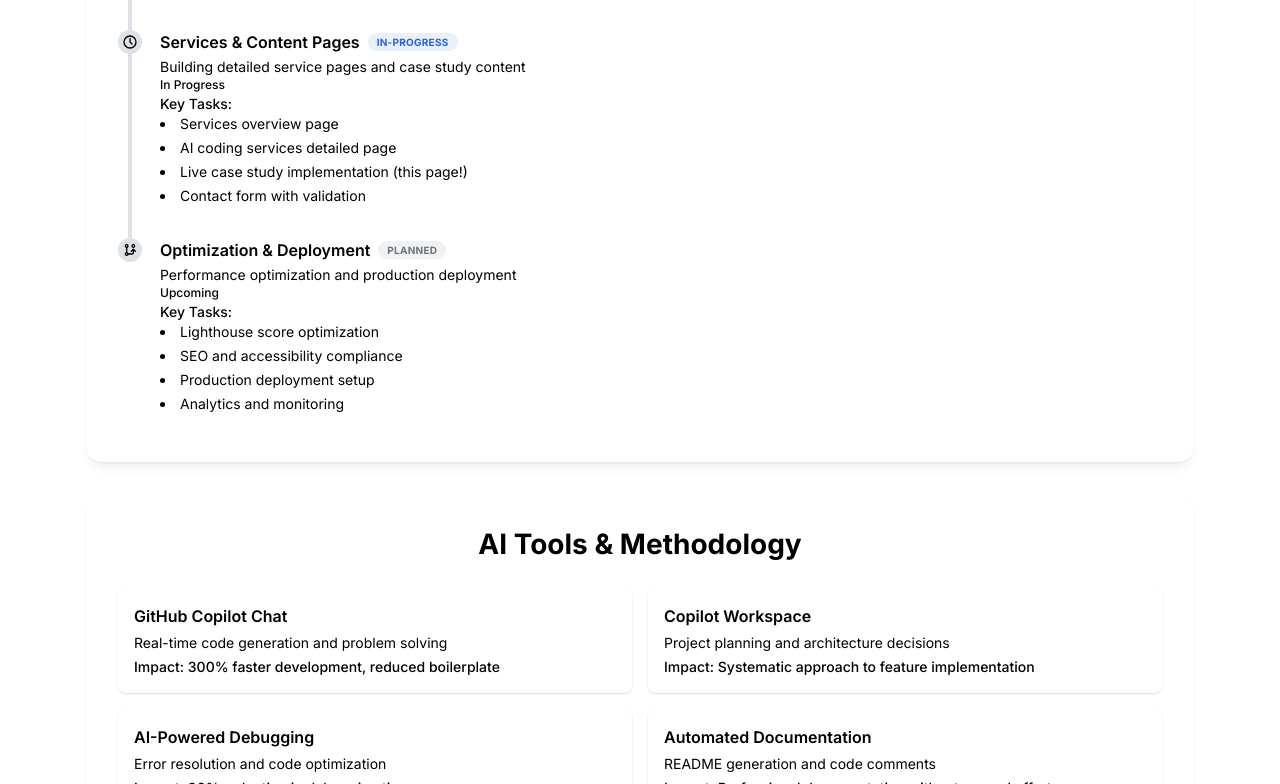
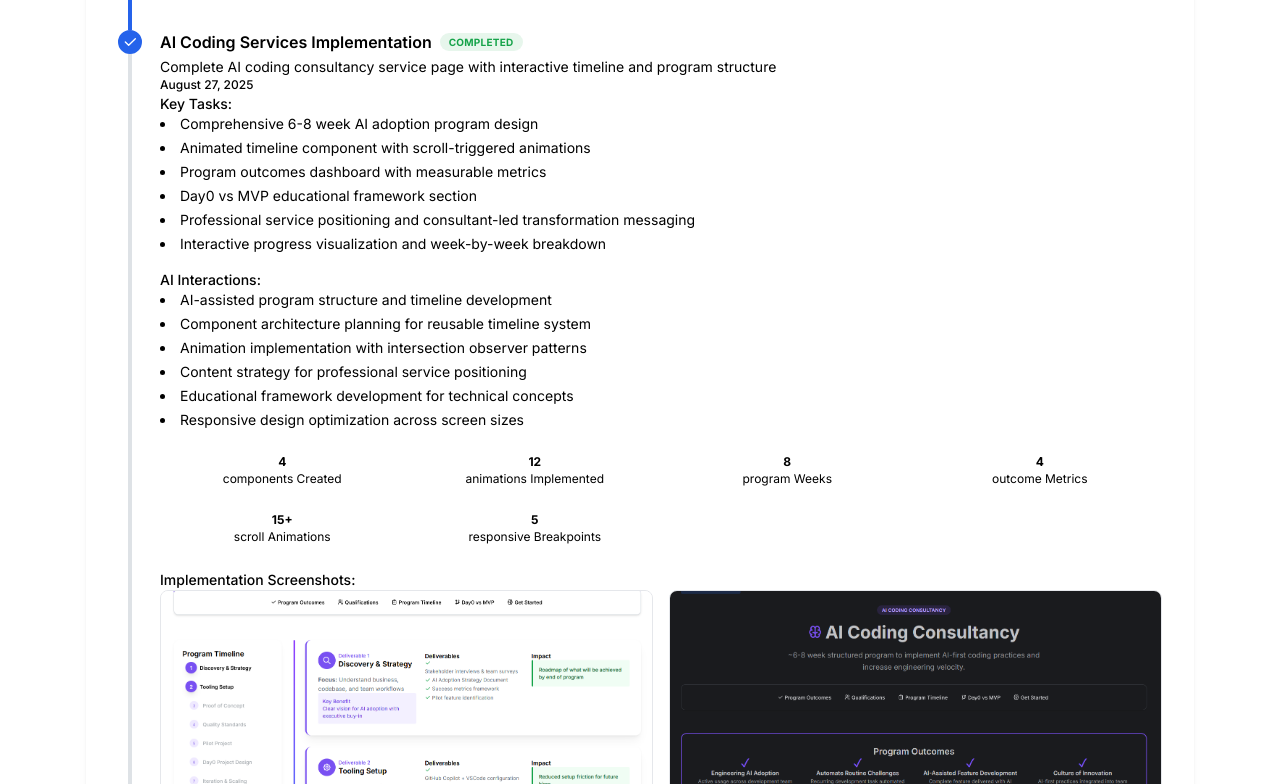
Before and after one commit to cjennison/chrisjennison-personalsite, a Next.js app: page /case-studies/ai-powered-portfolio-development in a window 1280 px wide. Shown: the part 2616-3400 px from the top of the page. Built offline with nearby package versions, Linux system fonts and the light colour scheme.

Commit message:
feature: add ai coding section to case study

```diff
--- a/src/app/case-studies/ai-powered-portfolio-development/page.tsx
+++ b/src/app/case-studies/ai-powered-portfolio-development/page.tsx
@@ -138,15 +138,48 @@ const projectTimeline = [
   },
   {
     id: "phase-4",
-    title: "Services & Content Pages",
-    status: "in-progress",
-    date: "In Progress",
-    description: "Building detailed service pages and case study content",
+    title: "AI Coding Services Implementation",
+    status: "completed",
+    date: "August 27, 2025",
+    description:
+      "Complete AI coding consultancy service page with interactive timeline and program structure",
     tasks: [
-      "Services overview page",
-      "AI coding services detailed page",
-      "Live case study implementation (this page!)",
-      "Contact form with validation",
+      "Comprehensive 6-8 week AI adoption program design",
+      "Animated timeline component with scroll-triggered animations",
+      "Program outcomes dashboard with measurable metrics",
+      "Day0 vs MVP educational framework section",
+      "Professional service positioning and consultant-led transformation messaging",
+      "Interactive progress visualization and week-by-week breakdown",
+    ],
+    aiInteractions: [
+      "AI-assisted program structure and timeline development",
+      "Component architecture planning for reusable timeline system",
+      "Animation implementation with intersection observer patterns",
+      "Content strategy for professional service positioning",
+      "Educational framework development for technical concepts",
+      "Responsive design optimization across screen sizes",
+    ],
+    metrics: {
+      componentsCreated: "4",
+      animationsImplemented: "12",
+      programWeeks: "8",
+      outcomeMetrics: "4",
+      scrollAnimations: "15+",
+      responsiveBreakpoints: "5",
+    },
+    images: [
+      {
+        src: "/images/portfolio-case-study-5.png",
+        alt: "AI Coding Consultancy service page with animated timeline and program structure",
+        description:
+          "Completed AI coding consultancy page featuring an interactive 6-8 week program timeline with scroll-triggered animations, progress visualization, and comprehensive program outcomes dashboard demonstrating structured AI adoption methodology.",
+      },
+      {
+        src: "/images/portfolio-case-study-6.png",
+        alt: "Program outcomes and Day0 vs MVP educational framework sections",
+        description:
+          "Professional service positioning sections including program outcomes with measurable metrics (80%+ AI adoption, automated solutions, etc.) and Day0 vs MVP educational framework explaining strategic development approaches for AI-first teams.",
+      },
     ],
   },
   {
@@ -307,7 +340,7 @@ export default function AIPortfolioCaseStudy() {
                 Development Timeline
               </Title>
 
-              <Timeline active={1} bulletSize={24}>
+              <Timeline active={3} bulletSize={24}>
                 {projectTimeline.map((phase) => (
                   <Timeline.Item
                     key={phase.id}
@@ -559,7 +592,7 @@ export default function AIPortfolioCaseStudy() {
                     fw={700}
                     className="text-purple-600 dark:text-purple-400"
                   >
-                    50+
+                    75+
                   </Text>
                   <Text size="sm" className="text-gray-600 dark:text-gray-400">
                     AI Suggestions Applied
@@ -571,10 +604,62 @@ export default function AIPortfolioCaseStudy() {
                     fw={700}
                     className="text-orange-600 dark:text-orange-400"
                   >
-                    2hrs
+                    12+
                   </Text>
                   <Text size="sm" className="text-gray-600 dark:text-gray-400">
-                    Total Setup Time
+                    Components Created
+                  </Text>
+                </div>
+              </div>
+
+              {/* Additional Metrics Row */}
+              <div className="grid grid-cols-1 sm:grid-cols-2 md:grid-cols-4 gap-4 mt-4">
+                <div className="text-center p-4 light:bg-teal-50 dark:bg-teal-900/20 rounded-lg">
+                  <Text
+                    size="2xl"
+                    fw={700}
+                    className="text-teal-600 dark:text-teal-400"
+                  >
+                    35+
+                  </Text>
+                  <Text size="sm" className="text-gray-600 dark:text-gray-400">
+                    Animations Implemented
+                  </Text>
+                </div>
+                <div className="text-center p-4 light:bg-indigo-50 dark:bg-indigo-900/20 rounded-lg">
+                  <Text
+                    size="2xl"
+                    fw={700}
+                    className="text-indigo-600 dark:text-indigo-400"
+                  >
+                    4
+                  </Text>
+                  <Text size="sm" className="text-gray-600 dark:text-gray-400">
+                    Major Phases Completed
+                  </Text>
+                </div>
+                <div className="text-center p-4 light:bg-pink-50 dark:bg-pink-900/20 rounded-lg">
+                  <Text
+                    size="2xl"
+                    fw={700}
+                    className="text-pink-600 dark:text-pink-400"
+                  >
+                    6
+                  </Text>
+                  <Text size="sm" className="text-gray-600 dark:text-gray-400">
+                    Implementation Screenshots
+                  </Text>
+                </div>
+                <div className="text-center p-4 light:bg-cyan-50 dark:bg-cyan-900/20 rounded-lg">
+                  <Text
+                    size="2xl"
+                    fw={700}
+                    className="text-cyan-600 dark:text-cyan-400"
+                  >
+                    100%
+                  </Text>
+                  <Text size="sm" className="text-gray-600 dark:text-gray-400">
+                    AI-Powered Development
                   </Text>
                 </div>
               </div>
```
Also changed, not shown: public/images/portfolio-case-study-5.png (added), public/images/portfolio-case-study-6.png (added).
